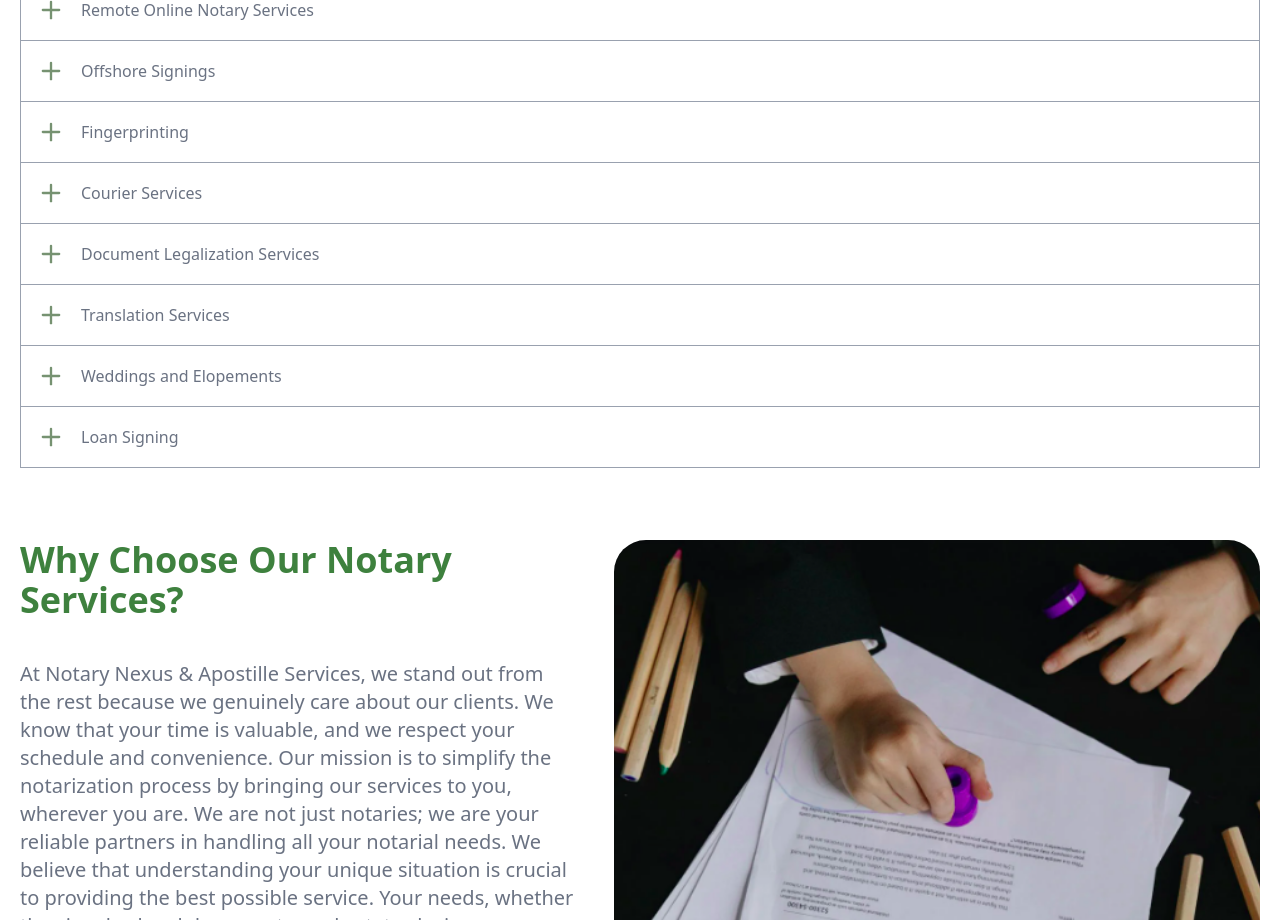
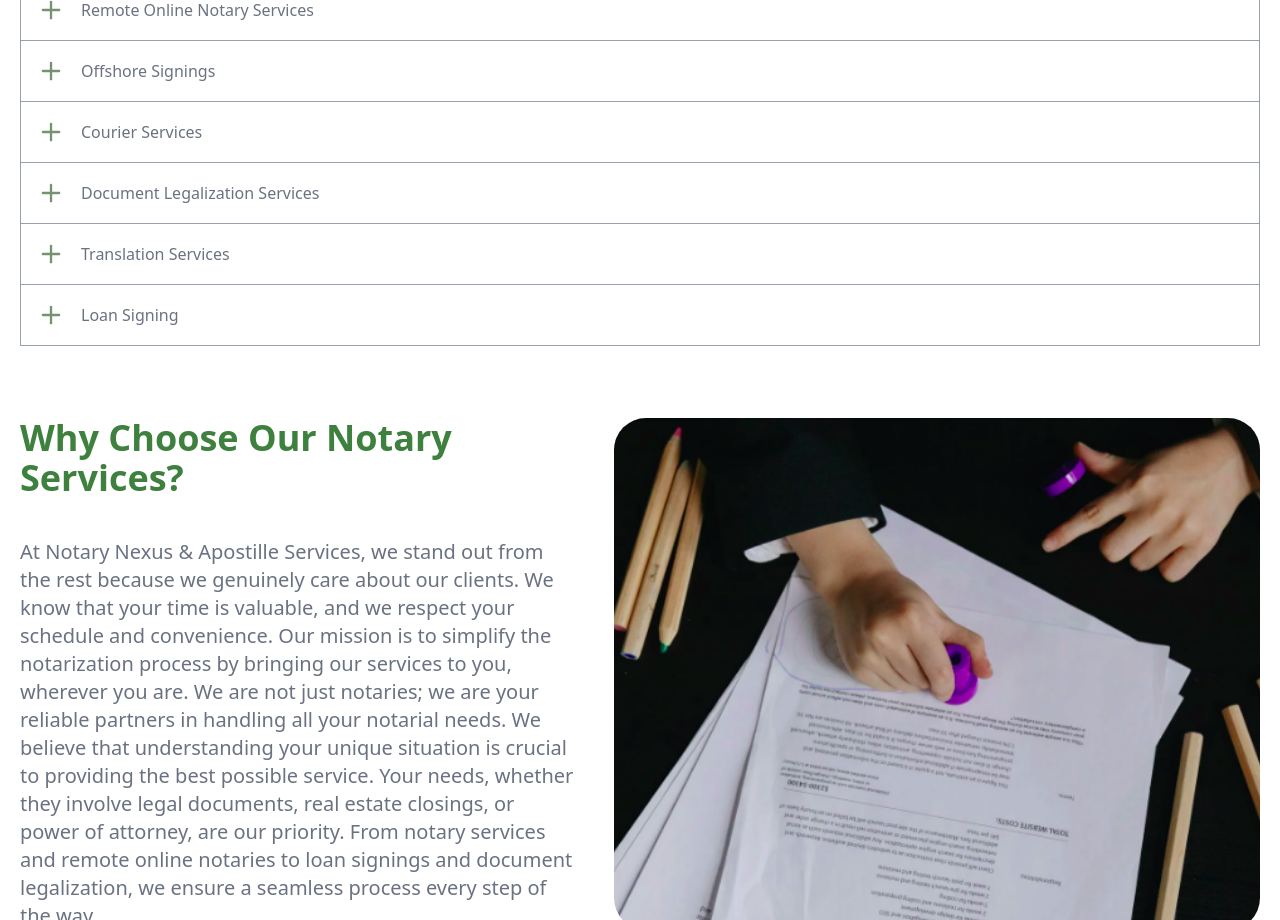
Before and after one commit to backbencherstudio/bigjake350-frontend, a Next.js app: page / in a window 1280 px wide. Shown: the part 2100-3020 px from the top of the page. Built offline with nearby package versions, Linux system fonts and the light colour scheme.

Commit message:
solve some issues

```diff
--- a/data/OurMobileNotaryServices.ts
+++ b/data/OurMobileNotaryServices.ts
@@ -74,17 +74,17 @@ export const OurMobileNotaryServices = [
         question: "Offshore Signings",
         description: "Our team will also assist with offshore signings. This entails a mobile notary traveling to a specific offshore site, such as a ship a few miles offshore, to authenticate and notarize important documents. This service ensures accessibility and convenience for clients who require notarization in unconventional or remote settings, accommodating their specific needs and maintaining the legal validity of their documents.",
     },
-    {
-        question: "Fingerprinting",
-        description: "Accurate and reliable fingerprinting is crucial for various official and legal purposes. Our fingerprinting services are designed to provide you with precise fingerprinting solutions, meeting all necessary requirements.",
-        answer: {
-            sections: [
-                {
-                    title: "Please note: we only offer in person fingerprinting services at this time.",
-                }
-            ]
-        }
-    },
+    // {
+    //     question: "Fingerprinting",
+    //     description: "Accurate and reliable fingerprinting is crucial for various official and legal purposes. Our fingerprinting services are designed to provide you with precise fingerprinting solutions, meeting all necessary requirements.",
+    //     answer: {
+    //         sections: [
+    //             {
+    //                 title: "Please note: we only offer in person fingerprinting services at this time.",
+    //             }
+    //         ]
+    //     }
+    // },
     {
         question: "Courier Services",
         description: "With our courier services, we take care of the logistics, ensuring your documents reach their destination securely and on time. Rest easy, knowing your important paperwork is in safe hands. We will assist with: walking documents into courthouses, county clerks office, attorney to attorney communication, delivery to clients and contractors, and title companies.",
@@ -117,11 +117,11 @@ export const OurMobileNotaryServices = [
             ]
         }
     },
-    {
-        question: "Weddings and Elopements",
-        description: "Our team offers weddings and elopements. We can help with the planning, coordination and day of necessities for your big day. Whether it’s a huge celebration or a private ceremony, we’ve got you covered. First meeting can be over zoom or in person to discuss what your needs are. If you need quality referrals to other vendors to make your special day absolutely perfect, we have all of those connections for you which makes us a 1 stop shop for all of your wedding needs.",
+    // {
+    //     question: "Weddings and Elopements",
+    //     description: "Our team offers weddings and elopements. We can help with the planning, coordination and day of necessities for your big day. Whether it’s a huge celebration or a private ceremony, we’ve got you covered. First meeting can be over zoom or in person to discuss what your needs are. If you need quality referrals to other vendors to make your special day absolutely perfect, we have all of those connections for you which makes us a 1 stop shop for all of your wedding needs.",
 
-    },
+    // },
     {
         question: "Loan Signing",
     }
```
